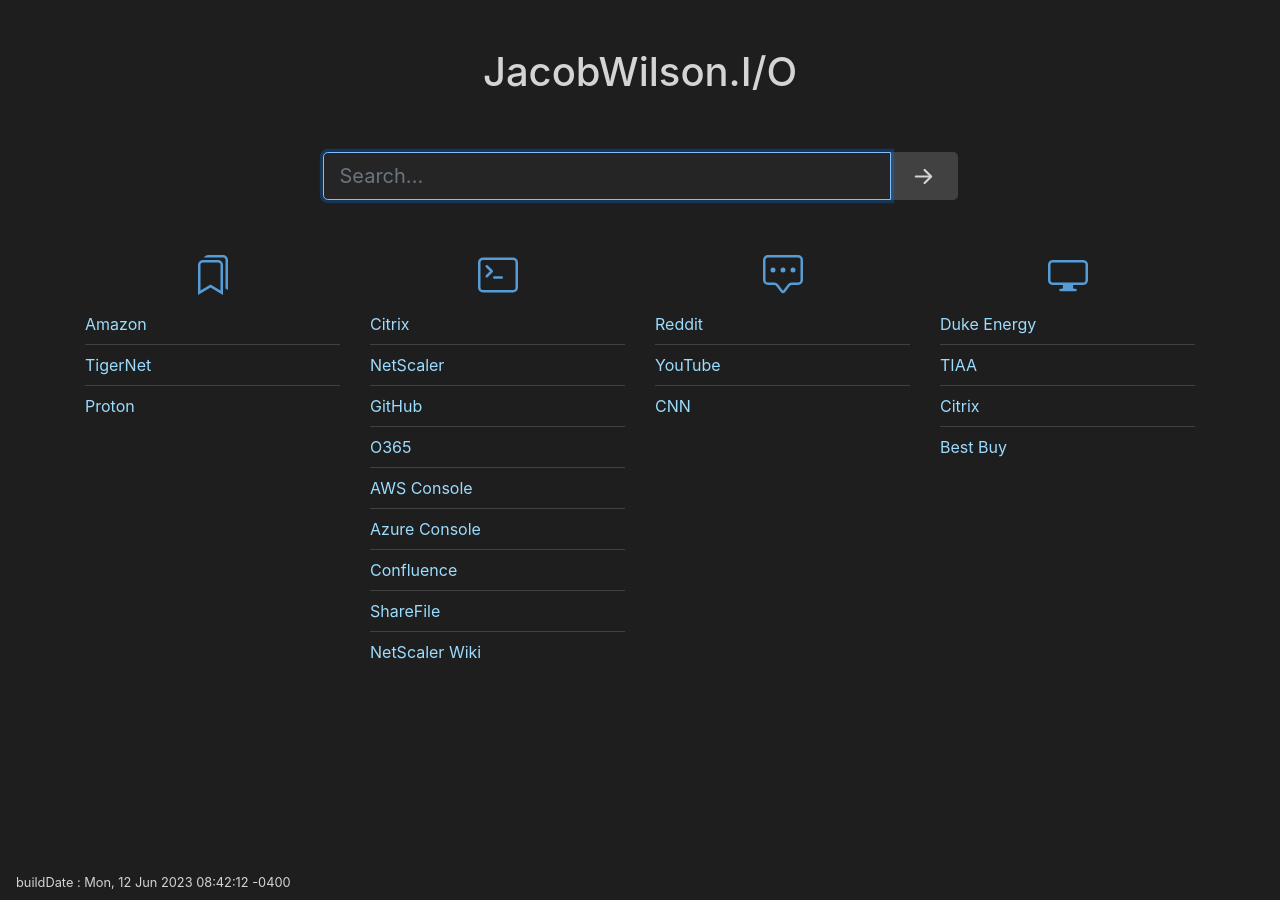
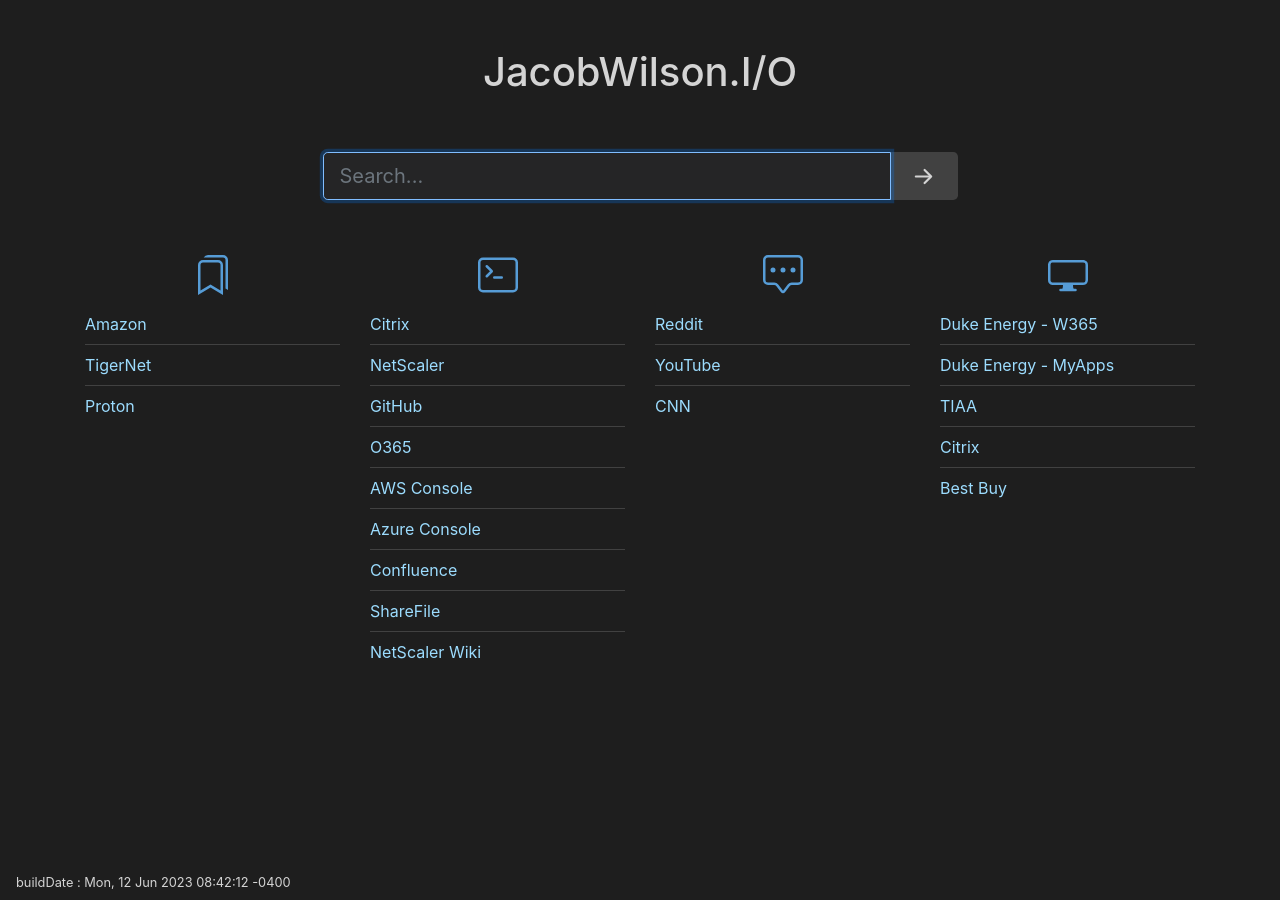
Before and after one commit to jdwilson85/startPage, a Jekyll site: the page built from index.md, in a window 1280 px wide. Built offline with Jekyll 4.4.1, drawn with Linux system fonts in a browser that asks for light colours; nearby versions of some CDN libraries.

Commit message:
update links

```diff
--- a/_data/linksVDI.yml
+++ b/_data/linksVDI.yml
@@ -1,4 +1,7 @@
-- title: Duke Energy
+- title: Duke Energy - W365
+  uri: https://windows365.microsoft.com
+
+- title: Duke Energy - MyApps
   uri: https://www2.myapps-duke-energy.com
 
 - title: TIAA
```
